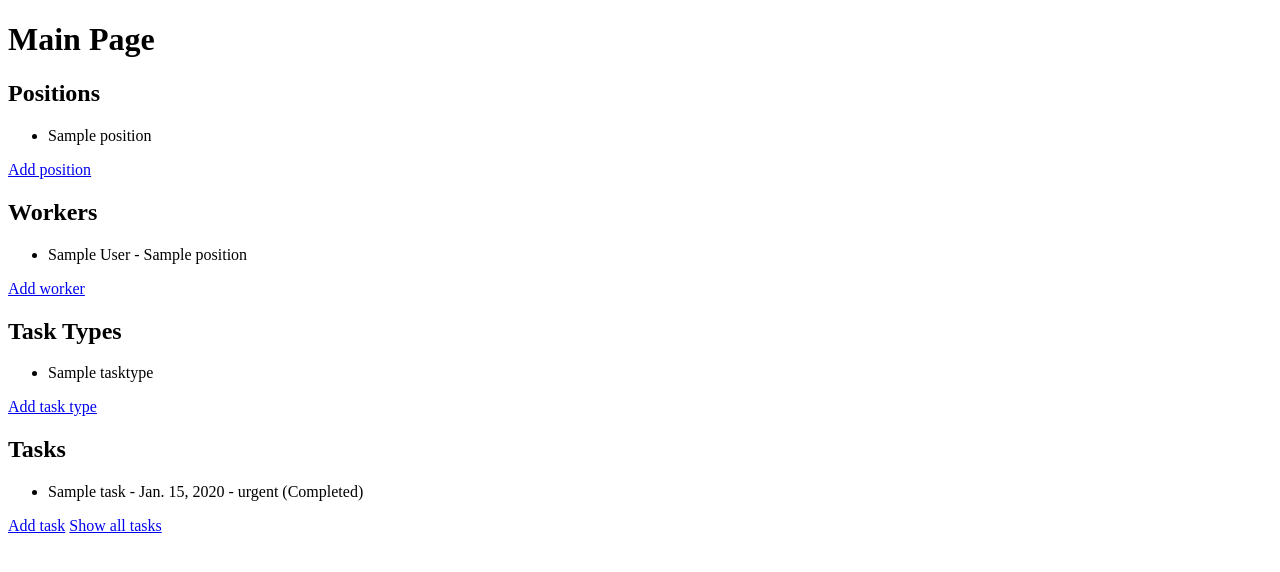
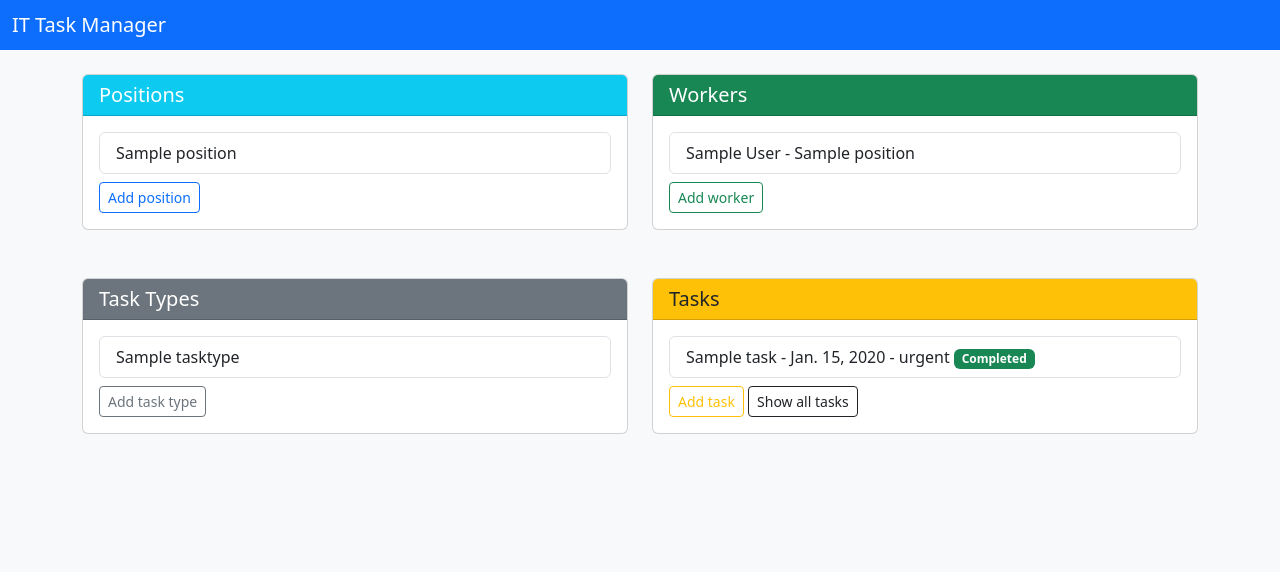
Before and after one commit to Tomek93x/it_company_task_manager, a Django app: page / in a window 1280 px wide. Shown: the top 572 px of the page. Run offline with Django 5.2, Linux system fonts and the light colour scheme; tables that the repository leaves empty hold one stand-in row (values such as "Sample post").

Commit message:
Redesign home page using Bootstrap 5 Volt card layout

```diff
--- a/templates/home.html
+++ b/templates/home.html
@@ -1,53 +1,95 @@
 <!DOCTYPE html>
-<html>
+<html lang="en">
 <head>
+    <meta charset="UTF-8">
     <title>IT Company Task Manager</title>
+    <meta name="viewport" content="width=device-width, initial-scale=1">
+    <!-- Bootstrap 5 Volt CDN -->
+    <link href="https://cdn.jsdelivr.net/npm/bootstrap@5.3.0/dist/css/bootstrap.min.css" rel="stylesheet">
 </head>
-<body>
-    <h1>Main Page</h1>
-
-    <h2>Positions</h2>
-    <ul>
+<body class="bg-light">
+    <nav class="navbar navbar-dark bg-primary mb-4">
+        <div class="container-fluid">
+            <span class="navbar-brand mb-0 h1">IT Task Manager</span>
+        </div>
+    </nav>
+    <div class="container">
+        <div class="row mb-4">
+            <div class="col-md-6 mb-4">
+                <div class="card">
+                    <div class="card-header bg-info text-white">
+                        <h2 class="h5 m-0">Positions</h2>
+                    </div>
+                    <div class="card-body">
+                        <ul class="list-group mb-2">
                             {% for pos in positions %}
-            <li>{{ pos.name }}</li>
+                                <li class="list-group-item">{{ pos.name }}</li>
                             {% empty %}
-            <li>No positions available.</li>
+                                <li class="list-group-item text-muted">No positions available.</li>
                             {% endfor %}
                         </ul>
-    <a href="{% url 'add_position' %}">Add position</a>
-
-    <h2>Workers</h2>
-    <ul>
+                        <a href="{% url 'add_position' %}" class="btn btn-sm btn-outline-primary">Add position</a>
+                    </div>
+                </div>
+            </div>
+            <div class="col-md-6 mb-4">
+                <div class="card">
+                    <div class="card-header bg-success text-white">
+                        <h2 class="h5 m-0">Workers</h2>
+                    </div>
+                    <div class="card-body">
+                        <ul class="list-group mb-2">
                             {% for worker in workers %}
-            <li>{{ worker.first_name }} {{ worker.last_name }} - {{ worker.position }}</li>
+                                <li class="list-group-item">{{ worker.first_name }} {{ worker.last_name }} - {{ worker.position }}</li>
                             {% empty %}
-            <li>No workers available.</li>
+                                <li class="list-group-item text-muted">No workers available.</li>
                             {% endfor %}
                         </ul>
-    <a href="{% url 'add_worker' %}">Add worker</a>
-
-    <h2>Task Types</h2>
-    <ul>
+                        <a href="{% url 'add_worker' %}" class="btn btn-sm btn-outline-success">Add worker</a>
+                    </div>
+                </div>
+            </div>
+        </div>
+        <div class="row mb-4">
+            <div class="col-md-6 mb-4">
+                <div class="card">
+                    <div class="card-header bg-secondary text-white">
+                        <h2 class="h5 m-0">Task Types</h2>
+                    </div>
+                    <div class="card-body">
+                        <ul class="list-group mb-2">
                             {% for tt in task_types %}
-            <li>{{ tt.name }}</li>
+                                <li class="list-group-item">{{ tt.name }}</li>
                             {% empty %}
-            <li>No task types available.</li>
+                                <li class="list-group-item text-muted">No task types available.</li>
                             {% endfor %}
                         </ul>
-    <a href="{% url 'add_task_type' %}">Add task type</a>
-
-    <h2>Tasks</h2>
-    <ul>
+                        <a href="{% url 'add_task_type' %}" class="btn btn-sm btn-outline-secondary">Add task type</a>
+                    </div>
+                </div>
+            </div>
+            <div class="col-md-6 mb-4">
+                <div class="card">
+                    <div class="card-header bg-warning text-dark">
+                        <h2 class="h5 m-0">Tasks</h2>
+                    </div>
+                    <div class="card-body">
+                        <ul class="list-group mb-2">
                             {% for task in tasks %}
-            <li>
+                                <li class="list-group-item">
                                     {{ task.name }} - {{ task.deadline }} - {{ task.priority }}
-                {% if task.is_completed %} (Completed) {% endif %}
+                                    {% if task.is_completed %} <span class="badge bg-success">Completed</span> {% endif %}
                                 </li>
                             {% empty %}
-            <li>No tasks available.</li>
+                                <li class="list-group-item text-muted">No tasks available.</li>
                             {% endfor %}
                         </ul>
-    <a href="{% url 'add_task' %}">Add task</a>
-    <a href="{% url 'tasks' %}">Show all tasks</a>
+                        <a href="{% url 'add_task' %}" class="btn btn-sm btn-outline-warning">Add task</a>
+                        <a href="{% url 'tasks' %}" class="btn btn-sm btn-outline-dark">Show all tasks</a>
+                    </div>
+                </div>
+            </div>
+        </div>
+    </div>
 </body>
 </html>
```
Lines whose indentation alone changed are shown as unchanged.
